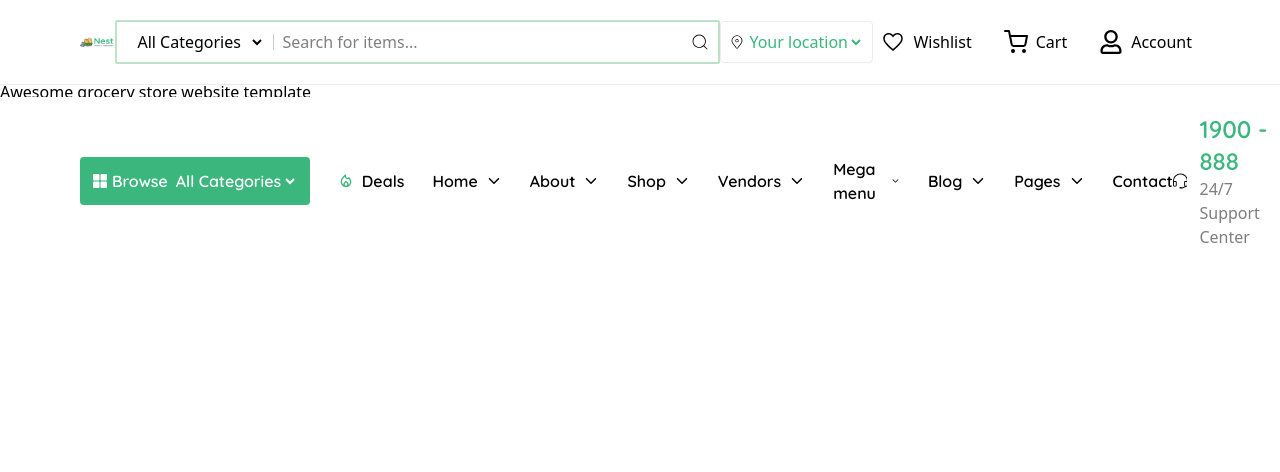
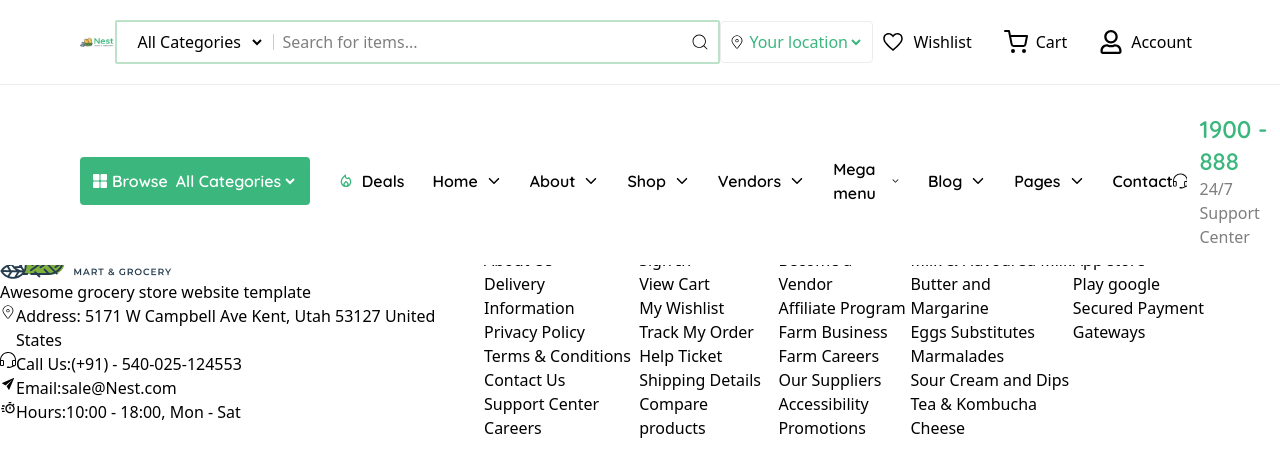
Before and after one commit to mukhriddin42/e-commerce-ui, a React (Vite) app: page / in a window 1280 px wide. Shown: the top 472 px of the page. Built offline with nearby package versions, Linux system fonts and the light colour scheme.

Commit message:
Update Footer.jsx

```diff
--- a/src/components/Footer/Footer.jsx
+++ b/src/components/Footer/Footer.jsx
@@ -8,25 +8,77 @@ import { BiTimer } from "react-icons/bi";
 const Footer = () => {
   return (
     <>
-      <div>
+      <div className="mt-50 flex ">
+        <ul className="">
           <img src={logo} alt="" />
-        <p>Awesome grocery store website template</p>
-        <p>
+          <li>Awesome grocery store website template</li>
+          <li className="flex">
             <CiLocationOn />
             Address: 5171 W Campbell Ave Kent, Utah 53127 United States
-        </p>
-        <p>
+          </li>
+          <li className="flex">
             <SlEarphonesAlt />
             Call Us:(+91) - 540-025-124553
-        </p>
-        <p>
+          </li>
+          <li className="flex">
             <IoIosSend />
             Email:sale@Nest.com
-        </p>
-        <p>
+          </li>
+          <li className="flex">
             <BiTimer />
             Hours:10:00 - 18:00, Mon - Sat
-        </p>
+          </li>
+        </ul>
+
+        <ul>
+          <li>Company</li>
+          <li>About Us</li>
+          <li>Delivery Information</li>
+          <li>Privacy Policy</li>
+          <li className="flex">Terms & Conditions</li>
+          <li>Contact Us</li>
+          <li>Support Center</li>
+          <li>Careers</li>
+        </ul>
+
+        <ul>
+          <li>Account</li>
+          <li>Sign In</li>
+          <li>View Cart</li>
+          <li>My Wishlist</li>
+          <li>Track My Order</li>
+          <li>Help Ticket</li>
+          <li>Shipping Details</li>
+          <li>Compare products</li>
+        </ul>
+
+        <ul>
+          <li>Corporate</li>
+          <li>Become a Vendor</li>
+          <li>Affiliate Program</li>
+          <li>Farm Business</li>
+          <li>Farm Careers</li>
+          <li>Our Suppliers</li>
+          <li>Accessibility</li>
+          <li>Promotions</li>
+        </ul>
+
+        <ul>
+          <li>Popular</li>
+          <li>Milk & Flavoured Milk</li>
+          <li>Butter and Margarine</li>
+          <li>Eggs Substitutes</li>
+          <li>Marmalades</li>
+          <li>Sour Cream and Dips</li>
+          <li>Tea & Kombucha</li>
+          <li>Cheese</li>
+        </ul>
+        <ul>
+          <li>Install App</li>
+          <div>App store</div>
+          <div>Play google</div>
+          <li>Secured Payment Gateways</li>
+        </ul>
       </div>
     </>
   );
```
Lines whose indentation alone changed are shown as unchanged.
